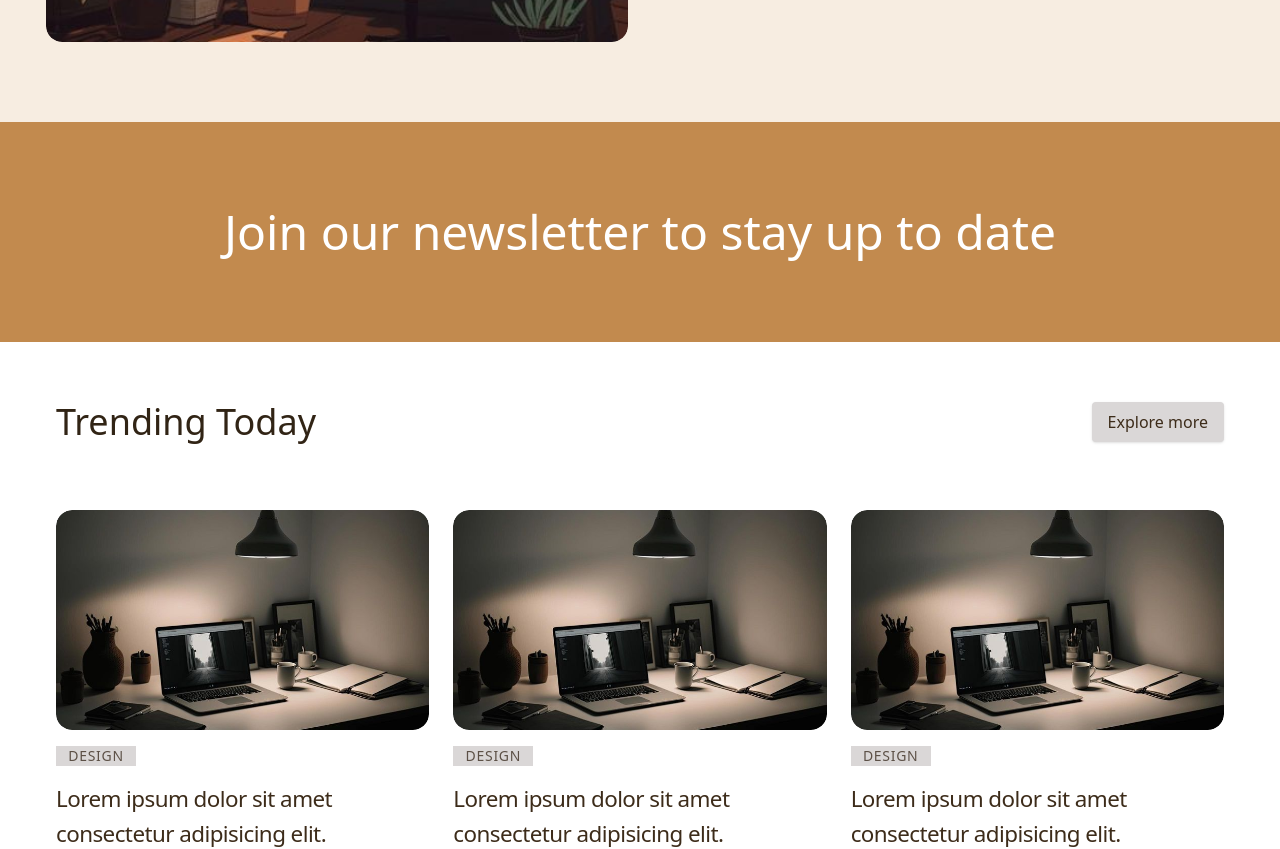
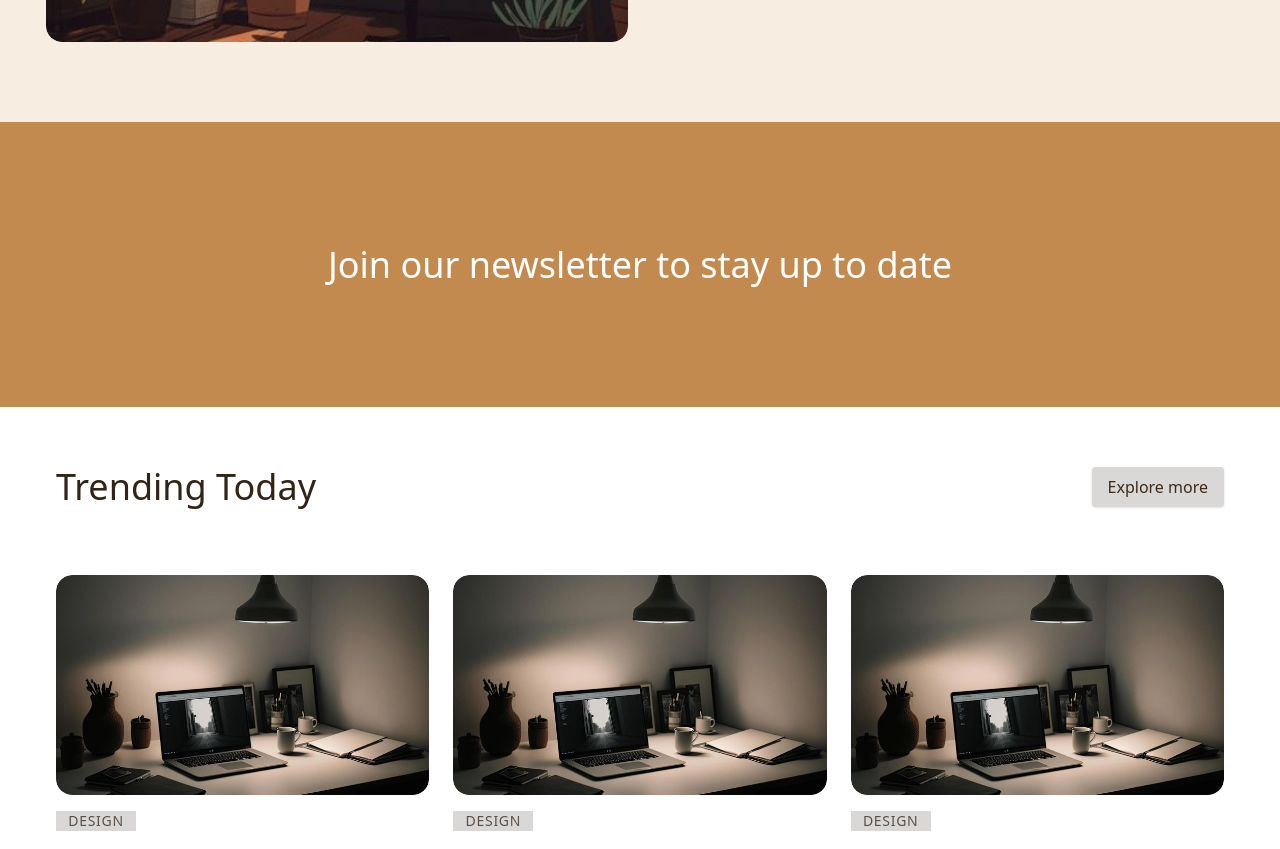
Before and after one commit to akku2005/VocalInk, a React (Vite) app in the folder client/: page / in a window 1280 px wide. Shown: the part 1880-2729 px from the top of the page. Built offline with nearby package versions, Linux system fonts and the light colour scheme.

Commit message:
few changes

```diff
--- a/client/src/components/layout/Footer.jsx
+++ b/client/src/components/layout/Footer.jsx
@@ -4,7 +4,7 @@ export default function Footer() {
   return (
     <footer className="bg-[#3d2c1a] text-gray-300">
       {/* Newsletter Section */}
-      <div className=" text-white py-12 px-6">
+      <div className="text-white py-12 px-6">
         <div className="max-w-3xl mx-auto text-center">
           <h3 className="text-3xl font-medium tracking-tight mb-3">
             Stay in the Loop
@@ -12,15 +12,15 @@ export default function Footer() {
           <p className="mb-6 text-sm md:text-base">
             Subscribe to get the latest posts & updates delivered to your inbox.
           </p>
-          <form className="flex flex-col sm:flex-row items-center justify-center">
+          <form className="flex flex-col sm:flex-row items-center justify-center gap-3">
             <input
               type="email"
               placeholder="Enter your email"
-              className="w-full sm:w-2/3 px-4 py-3 rounded-md border border-gray-300 text-gray-200 focus:outline-none "
+              className="w-full sm:w-2/3 px-4 py-3 rounded-md border border-gray-300 text-gray-200 focus:outline-none"
             />
             <button
               type="submit"
-              className="mt-3 sm:mt-0 sm:ml-3 px-6 py-3 bg-amber-600 text-white font-medium rounded-md hover:bg-gray-800 transition"
+              className="px-6 py-3 bg-amber-600 text-white font-medium rounded-md hover:bg-gray-800 transition w-full sm:w-auto"
             >
               Subscribe
             </button>
@@ -29,7 +29,7 @@ export default function Footer() {
       </div>
 
       {/* Footer Links */}
-      <div className="max-w-6xl mx-auto grid grid-cols-1 md:grid-cols-4 gap-8 px-6 py-14">
+      <div className="max-w-6xl mx-auto grid grid-cols-1 sm:grid-cols-2 md:grid-cols-4 gap-8 px-6 py-14">
         {/* Brand */}
         <div>
           <h2 className="text-2xl font-semibold text-white font-sans">
@@ -99,7 +99,7 @@ export default function Footer() {
           <h3 className="text-sm font-semibold uppercase tracking-wide mb-4">
             Connect
           </h3>
-          <div className="flex gap-4">
+          <div className="flex flex-wrap gap-4">
             <a href="#" className="hover:text-white">
               Twitter
             </a>
@@ -114,9 +114,9 @@ export default function Footer() {
       </div>
 
       {/* Bottom line */}
-      <div className="border-t border-gray-600 py-6 px-6 text-sm flex flex-col md:flex-row justify-between items-center">
+      <div className="border-t border-gray-600 py-6 px-6 text-sm flex flex-col md:flex-row justify-between items-center gap-3 md:gap-0">
         <p>© 2025 VocalLink. All rights reserved.</p>
-        <div className="flex gap-4 mt-3 md:mt-0">
+        <div className="flex gap-4 flex-wrap justify-center md:justify-end">
           <a href="/terms" className="hover:text-white">
             Terms
           </a>
--- a/client/src/components/ui/JoinNewsletter.jsx
+++ b/client/src/components/ui/JoinNewsletter.jsx
@@ -2,8 +2,8 @@ import React from "react";
 
 export default function JoinNewsletter() {
   return (
-    <div className="w-full bg-[#c28a4e] flex justify-center items-center px-4 py-20 sm:py-20 md:py-20 text-white">
-      <h1 className="text-2xl sm:text-3xl md:text-4xl lg:text-5xl text-center leading-snug sm:leading-tight md:leading-tight">
+    <div className="w-full bg-[#c28a4e] flex justify-center items-center px-4 py-20 sm:py-20 md:py-30  text-white">
+      <h1 className="text-2xl sm:text-3xl md:text-4xl lg:text-4xl text-center leading-snug sm:leading-tight md:leading-tight">
         Join our newsletter to stay up to date
       </h1>
     </div>
```
